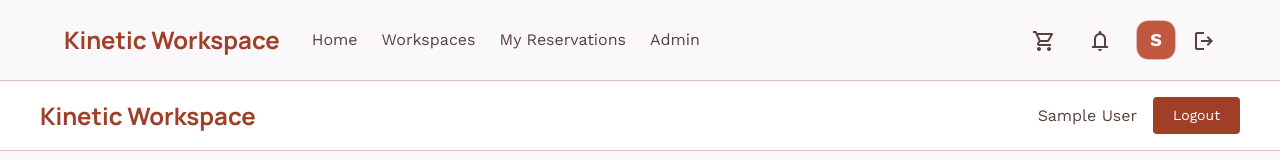
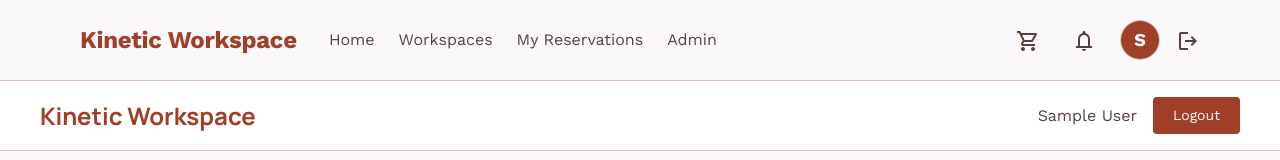
Before and after one commit to DanielFernandoVelazco/coworking_kinetic, a React (Vite) app in the folder frontend/: page / in a window 1280 px wide. Shown: the top 160 px of the page. Built offline with nearby package versions, Linux system fonts and the light colour scheme; no server answers; sample sign-in values are in the browser's storage.

Commit message:
frontend/tailwind.config.js

```diff
--- a/frontend/tailwind.config.js
+++ b/frontend/tailwind.config.js
@@ -1,96 +1,64 @@
+// frontend/tailwind.config.js
 /** @type {import('tailwindcss').Config} */
 export default {
     content: [
         "./index.html",
-        "./src/**/*.{js,jsx,ts,tsx}",
+        "./src/**/*.{js,ts,jsx,tsx}",
     ],
+    darkMode: 'class', // ✅ IMPORTANTE: usar class para dark mode
     theme: {
         extend: {
             colors: {
+                // Modo claro
                 primary: '#a03f28',
-                'primary-container': '#c0573e',
-                'primary-fixed': '#ffdad2',
-                'primary-fixed-dim': '#ffb4a3',
+                'primary-dark': '#c0573e',
+                'primary-container': '#a03f28',
+                'primary-dark-container': '#c0573e',
+                secondary: '#c0573e',
+                'secondary-dark': '#d46b50',
                 'on-primary': '#ffffff',
-                'on-primary-container': '#120100',
-                'on-primary-fixed': '#3d0700',
-                'on-primary-fixed-variant': '#812914',
-
-                secondary: '#904d00',
-                'secondary-container': '#fe932c',
-                'secondary-fixed': '#ffdcc3',
-                'secondary-fixed-dim': '#ffb77d',
-                'on-secondary': '#ffffff',
-                'on-secondary-container': '#663500',
-                'on-secondary-fixed': '#2f1500',
-                'on-secondary-fixed-variant': '#6e3900',
-
-                tertiary: '#934a23',
-                'tertiary-container': '#b26138',
-                'tertiary-fixed': '#ffdbcc',
-                'tertiary-fixed-dim': '#ffb693',
-                'on-tertiary': '#ffffff',
-                'on-tertiary-container': '#ffffff',
-                'on-tertiary-fixed': '#351000',
-                'on-tertiary-fixed-variant': '#76330d',
-
-                error: '#ba1a1a',
-                'error-container': '#ffdad6',
-                'on-error': '#ffffff',
-                'on-error-container': '#93000a',
-
+                'on-dark-primary': '#ffffff',
                 surface: '#fbf8fc',
-                'surface-dim': '#dcd9dd',
-                'surface-bright': '#fbf8fc',
+                'surface-dark': '#121212',
+                'surface-container-low': '#f5f3f6',
                 'surface-container-lowest': '#ffffff',
-                'surface-container-low': '#f5f3f6',
-                'surface-container': '#f0edf1',
-                'surface-container-high': '#eae7eb',
-                'surface-container-highest': '#e4e1e5',
+                'surface-container-high': '#ede8ea',
+                'surface-dark-container-low': '#1e1e1e',
+                'surface-dark-container-lowest': '#121212',
+                'surface-dark-container-high': '#2a2a2a',
                 'on-surface': '#1b1b1e',
+                'on-dark-surface': '#e8e4e6',
                 'on-surface-variant': '#56423d',
-
-                'inverse-surface': '#303033',
-                'inverse-on-surface': '#f3f0f4',
-                'inverse-primary': '#ffb4a3',
-
-                outline: '#8a726c',
+                'on-dark-surface-variant': '#b0a09b',
                 'outline-variant': '#ddc0ba',
+                'outline-dark-variant': '#3d2e2a',
                 background: '#fbf8fc',
-                'surface-tint': '#a03f29',
+                'dark-background': '#121212',
             },
             fontFamily: {
-                'label-caps': ['JetBrains Mono', 'monospace'],
-                'headline-lg': ['Manrope', 'sans-serif'],
-                'body-lg': ['Work Sans', 'sans-serif'],
-                'headline-md': ['Manrope', 'sans-serif'],
-                'body-md': ['Work Sans', 'sans-serif'],
-                'body-sm': ['Work Sans', 'sans-serif'],
-                'display-xl': ['Manrope', 'sans-serif'],
+                manrope: ['Manrope', 'sans-serif'],
+                'work-sans': ['Work Sans', 'sans-serif'],
+                mono: ['JetBrains Mono', 'monospace'],
             },
             fontSize: {
-                'label-caps': ['12px', { lineHeight: '16px', letterSpacing: '0.05em', fontWeight: '500' }],
-                'headline-lg': ['36px', { lineHeight: '44px', letterSpacing: '-0.01em', fontWeight: '700' }],
-                'body-lg': ['18px', { lineHeight: '28px', fontWeight: '400' }],
-                'headline-md': ['24px', { lineHeight: '32px', fontWeight: '600' }],
-                'body-md': ['16px', { lineHeight: '24px', fontWeight: '400' }],
-                'body-sm': ['14px', { lineHeight: '20px', fontWeight: '400' }],
-                'display-xl': ['60px', { lineHeight: '72px', letterSpacing: '-0.02em', fontWeight: '800' }],
+                'display-xl': ['64px', { lineHeight: '72px' }],
+                'headline-lg': ['36px', { lineHeight: '44px', letterSpacing: '-0.01em' }],
+                'headline-md': ['24px', { lineHeight: '32px', letterSpacing: '-0.01em' }],
+                'headline-sm': ['20px', { lineHeight: '28px' }],
+                'body-lg': ['18px', { lineHeight: '28px' }],
+                'body-md': ['16px', { lineHeight: '24px' }],
+                'body-sm': ['14px', { lineHeight: '20px' }],
+                'body-xs': ['12px', { lineHeight: '16px' }],
+                'label-caps': ['12px', { lineHeight: '16px', letterSpacing: '0.05em' }],
             },
             spacing: {
+                'margin-desktop': '40px',
+                'margin-mobile': '16px',
                 'gutter': '24px',
-                'margin-tablet': '32px',
-                'margin-mobile': '16px',
-                'container-max': '1440px',
-                'margin-desktop': '64px',
-                'base': '8px'
             },
-            borderRadius: {
-                'DEFAULT': '0.125rem',
-                'lg': '0.25rem',
-                'xl': '0.5rem',
-                'full': '0.75rem'
-            }
+            maxWidth: {
+                'container-max': '1200px',
+            },
         },
     },
     plugins: [],
```
